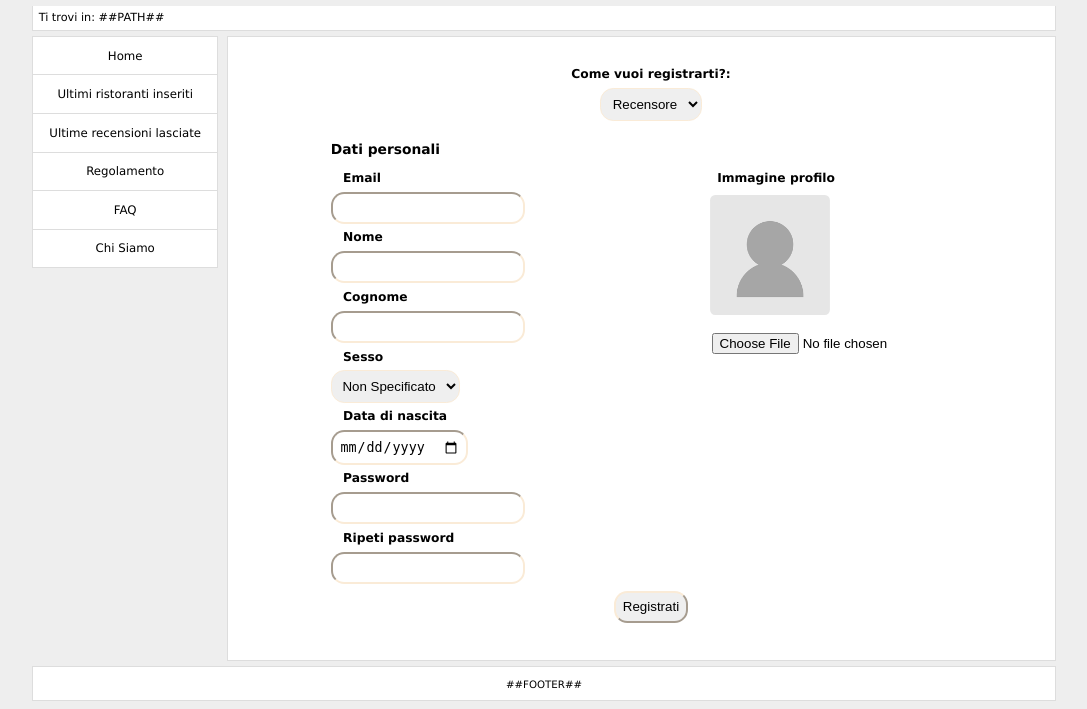
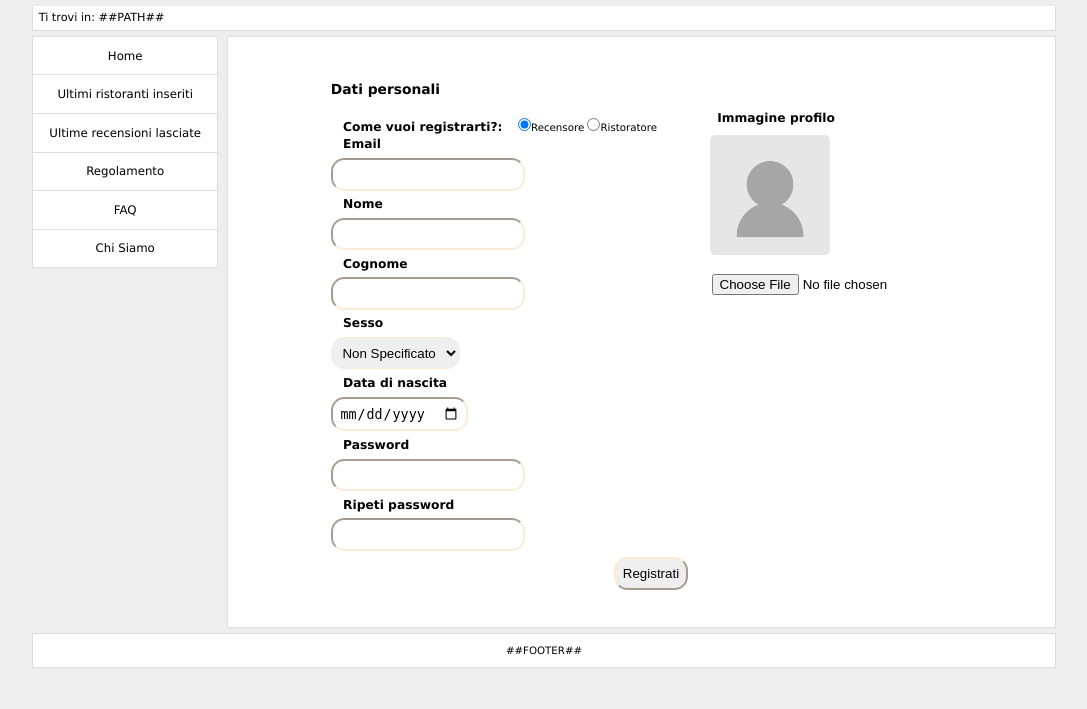
Before and after one commit to EgonGalvani/RestReview, a PHP site: page /html/registrazione.html in a window 1280 px wide. Shown: the part 91-800 px from the top of the page, without its empty margins (96-1183 px from the left). Run offline with PHP 8.4, Linux system fonts and the light colour scheme.

Commit message:
Messo la scelta del tipo di registrazione da css

```diff
--- a/css/style.css
+++ b/css/style.css
@@ -201,3 +201,15 @@ attivo, poichè questo non è un link */
 .hidden{
     display: none;
 }
+#recensore,#ristoratore{
+    display: inline-block;
+}
+#recensore:checked~#piva_l{
+    display: none;
+}
+#recensore:checked~#piva{
+    display: none;
+}
+#ristoratore:checked~#pipiva_lva,#piva {
+    display: block;
+}
--- a/html/registrazione.html
+++ b/html/registrazione.html
@@ -40,14 +40,10 @@
                 <!--multipart/form-data	Non vengono codificati i caratteri,
                 è necessario per i form che fanno file upload.
                 (https://www.w3schools.com/tags/att_form_encclass="form_element" class="form_element" type.asp)-->
-                <fieldset class="centered" id="form_fieldset">
+                <fieldset id="form_fieldset">
                     <label class="form_label "for="tipo_utente">Come vuoi registrarti?:</label>
-                    <select class="form_element centered" id="sel_regid" name="tipo_utente" onchange="sel_reg()">
-                        <option value="recensore">Recensore</option>
-                        <option value="ristoratore">Ristoratore</option>
-                    </select>
-                </fieldset>
-                <fieldset id="form_fieldset">
+                    <input type="radio" name="tipo_utente" value="Recensore" class="form_element" id="recensore" checked="checked">Recensore
+                    <input type="radio" name="tipo_utente" value="Ristoratore" class="form_element" id="ristoratore">Ristoratore
                     <legend>Dati personali</legend>
                     <div id="img_sel">
                         <label class="form_label " for="img_profilo_placeholder">Immagine profilo</label>
@@ -73,8 +69,8 @@
                     <input class="form_element" class="form_element" type="password" name="password" id="password" required="required" tabindex="7" />
                     <label class="form_label" for="repeatpassword">Ripeti password</label>
                     <input class="form_element" class="form_element" type="password" name="repeatpassword" id="repeatpassword" required="required" tabindex="8" />
-                    <label class="form_label hidden" id="piva_l" for="p_iva">Partita IVA</label>
-                    <input class="form_element hidden" id="piva" class="form_element" type="text" name="p_iva" id="p_iva" tabindex="9" />
+                    <label class="form_label" id="piva_l" for="p_iva">Partita IVA</label>
+                    <input class="form_element" id="piva" class="form_element" type="text" name="p_iva" id="p_iva" tabindex="9" />
                     <input class="form_element centered " class="form_element" type="submit" value="Registrati"/>
                 </fieldset>
             </form>
```
